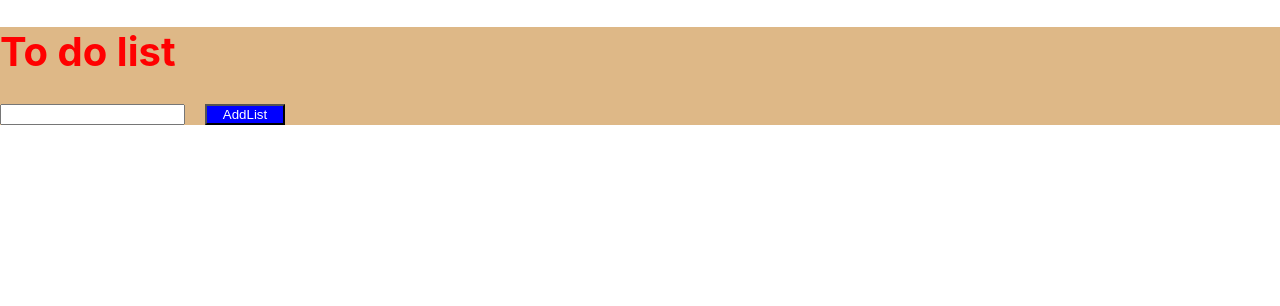
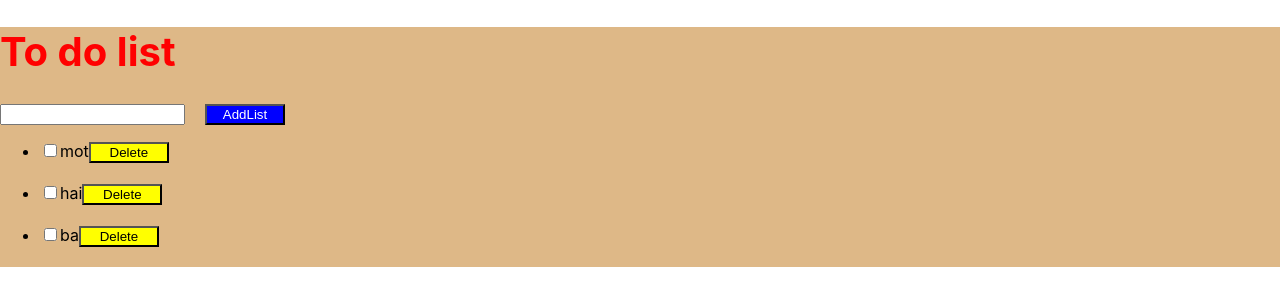
Before and after one commit to nguyennguyenloc/internshipWand, a React (Create React App) app in the folder todoapp/: page / in a window 1280 px wide. Shown: the top 306 px of the page. Built offline with nearby package versions, Linux system fonts and the light colour scheme.

Commit message:
Mark As Done

```diff
--- a/todoapp/src/DisplayList.js
+++ b/todoapp/src/DisplayList.js
@@ -1,12 +1,26 @@
 import React from 'react';
 
 export default class DisplayList extends React.Component {
+    constructor() {
+        super();
+        this.state = { done: false };
+    }
+    handleOnChange() {
+        var _done = !this.state.done;
+        this.setState({ done: _done });
+    }
     render() {
         return (
             <div>
                 <ul>
                     {this.props.items.map((item, i) => {
                         return <li key={item}>
+                            {/* <input type="checkbox" style={{ fontSize: 'x-large' }} /> */}
+                            <input
+                                checked={this.state.done}
+                                onChange={this.handleOnChange.bind(this)}
+                                type="checkbox"
+                                style={{ fontSize: "x-large" }} />
                             {item}
                             <button className="but1" onClick={this.props.handleDelete.bind(null, item)} >
                                 Delete
--- a/todoapp/src/index.js
+++ b/todoapp/src/index.js
@@ -9,12 +9,12 @@ class TodoList extends React.Component {
     super(props);
     this.state = {
       text: '',
-      items: []
+      items: ["mot", "hai", "ba"]
     };
   }
   handleDelete(itemToBeDelete) {
     var newItems = this.state.items.filter((_item) => {
-      return _item != itemToBeDelete
+      return _item !== itemToBeDelete
     });
     this.setState({ items: newItems });
   }
```
